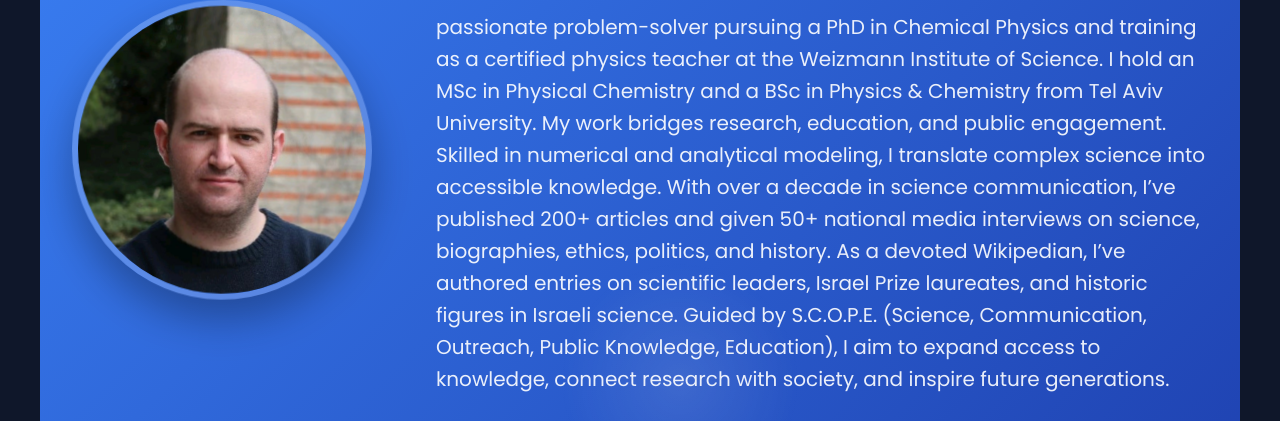
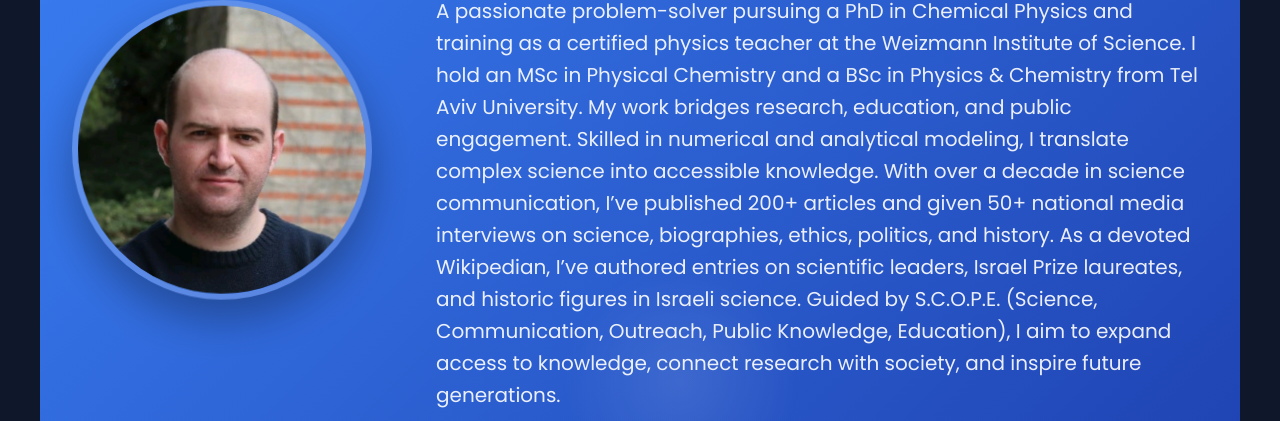
Before and after one commit to jonathanbrkm/portfolio, a plain HTML site: page index.html in a window 1280 px wide. Shown: the part 248-669 px from the top of the page. Drawn offline with Linux system fonts and the light colour scheme.

Commit message:
Update index.html

```diff
--- a/index.html
+++ b/index.html
@@ -447,10 +447,8 @@
             <img src="images/jonathan.jpg" alt="Jonathan Berkheim" class="profile-pic">
             <div class="hero-text">
                 <h1>Hello, I'm Jonathan Berkheim</h1>
-                <p>passionate problem-solver pursuing a PhD in Chemical Physics and training as a certified physics teacher at the Weizmann Institute of Science. I hold an MSc in Physical Chemistry and a BSc in Physics & Chemistry from Tel Aviv University. My work bridges research, education, and public engagement.
-
+                <p>A passionate problem-solver pursuing a PhD in Chemical Physics and training as a certified physics teacher at the Weizmann Institute of Science. I hold an MSc in Physical Chemistry and a BSc in Physics & Chemistry from Tel Aviv University. My work bridges research, education, and public engagement.
 Skilled in numerical and analytical modeling, I translate complex science into accessible knowledge. With over a decade in science communication, I’ve published 200+ articles and given 50+ national media interviews on science, biographies, ethics, politics, and history.
-
 As a devoted Wikipedian, I’ve authored entries on scientific leaders, Israel Prize laureates, and historic figures in Israeli science. Guided by S.C.O.P.E. (Science, Communication, Outreach, Public Knowledge, Education), I aim to expand access to knowledge, connect research with society, and inspire future generations.</p>
                 <a href="https://www.linkedin.com/in/YOUR-LINK" class="btn">
                     <i class="fab fa-linkedin"></i>
```
